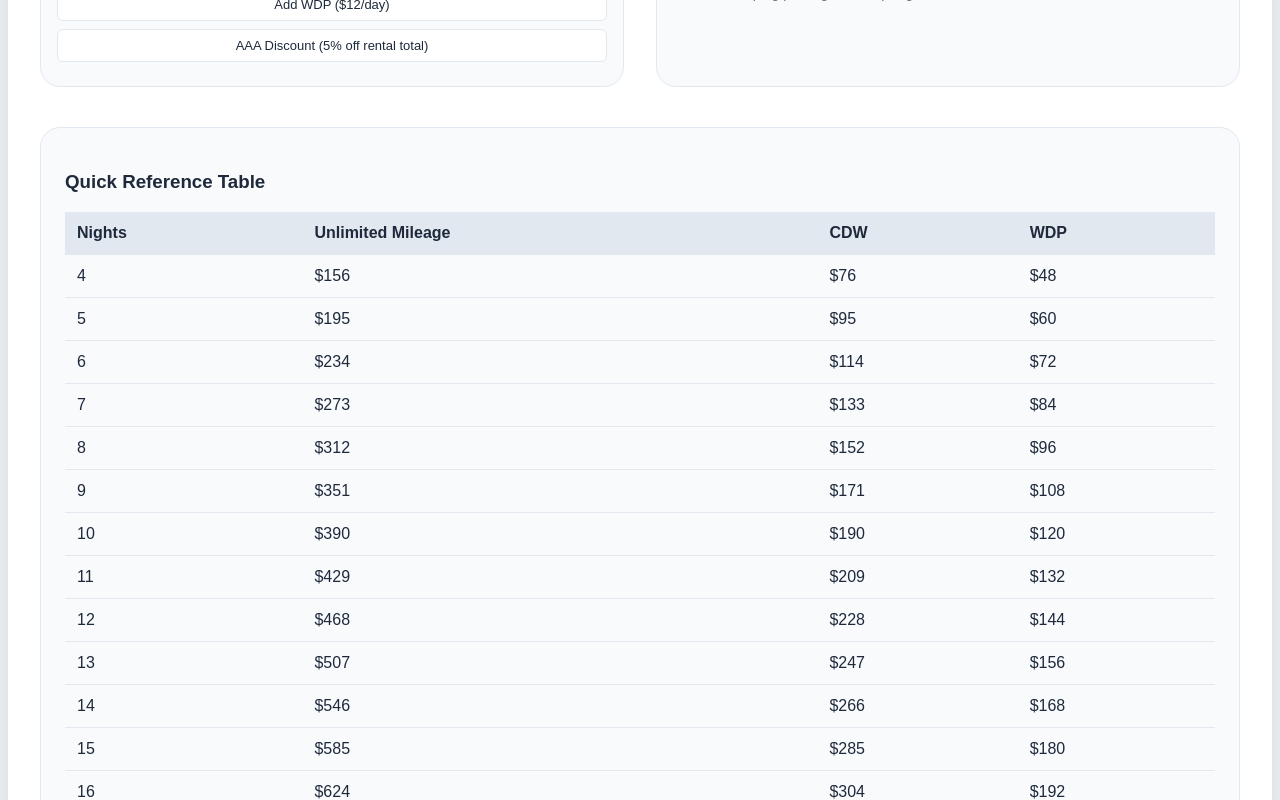
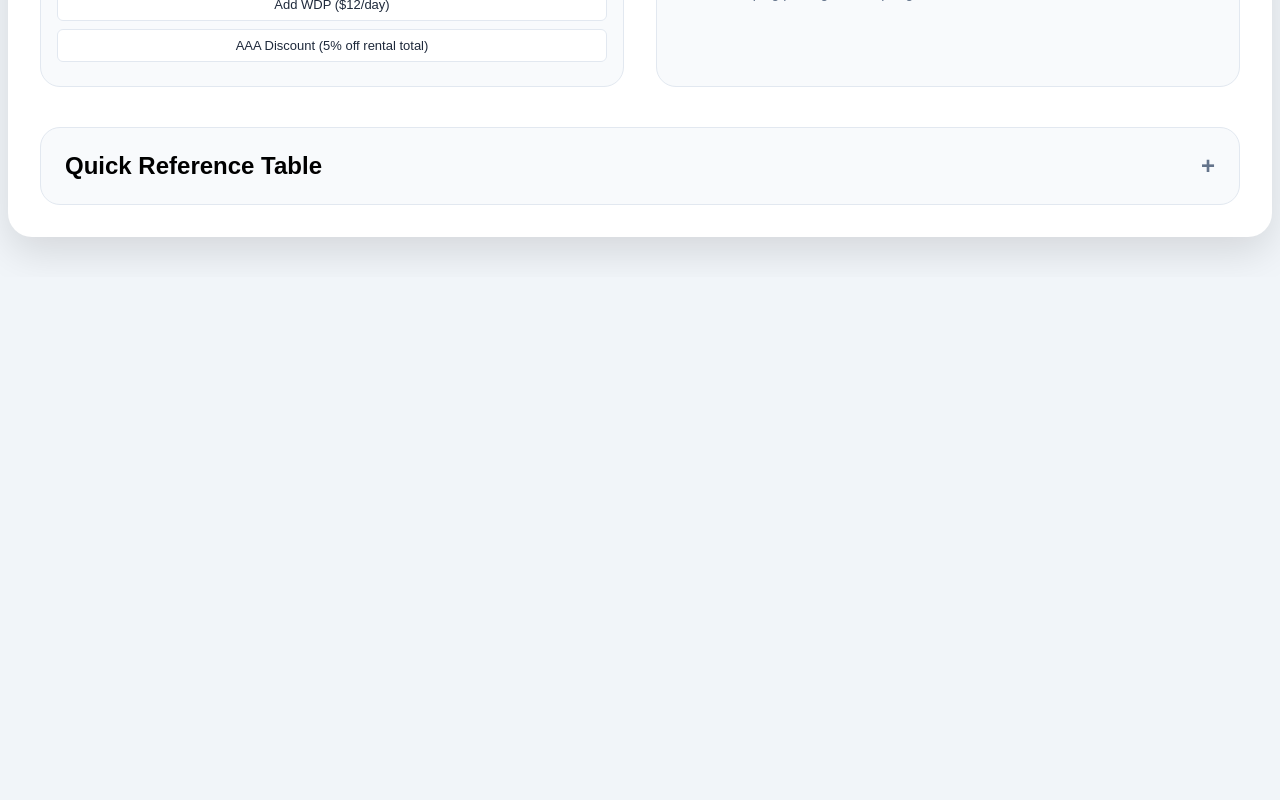
Before and after one commit to Teledawnics/alaska-rv-calculator, a React (Vite) app: page / in a window 1280 px wide. Shown: the part 920-1720 px from the top of the page. After the commit the page ends 1197 px from the top, so only its background shows below. Built offline with nearby package versions, Linux system fonts and the light colour scheme.

Commit message:
Add collapsible Quick Reference Table with toggle button and improved styling

```diff
--- a/src/App.jsx
+++ b/src/App.jsx
@@ -56,6 +56,7 @@ export default function AlaskaRVCalculator() {
   const [aaaDiscount, setAaaDiscount] = React.useState(false);
   const [milesDriven, setMilesDriven] = React.useState(700);
   const [housekeepingGuests, setHousekeepingGuests] = React.useState(0);
+  const [showReferenceTable, setShowReferenceTable] = React.useState(false);
 
   const getRateTier = () => {
     if (nights >= 21) return 'long';
@@ -364,7 +365,18 @@ export default function AlaskaRVCalculator() {
       </div>
 
       <div className="table-wrapper">
+        <button
+          onClick={() => setShowReferenceTable(!showReferenceTable)}
+          className="table-toggle"
+        >
           <h3>Quick Reference Table</h3>
+          <span className="toggle-icon">
+            {showReferenceTable ? '−' : '+'}
+          </span>
+        </button>
+
+        {showReferenceTable && (
+          <div className="table-content">
             <table>
               <thead>
                 <tr>
@@ -386,6 +398,8 @@ export default function AlaskaRVCalculator() {
               </tbody>
             </table>
           </div>
+        )}
+      </div>
     </div>
   );
 }
--- a/src/styles.css
+++ b/src/styles.css
@@ -134,28 +134,43 @@ select {
   background: #f8fafc;
   border: 1px solid #e2e8f0;
   border-radius: 20px;
-  padding: 24px;
-  overflow-x: auto;
+  overflow: hidden;
 }
 
-table {
+.table-toggle {
   width: 100%;
-  border-collapse: collapse;
+  display: flex;
+  align-items: center;
+  justify-content: space-between;
+  padding: 24px;
+  text-align: left;
+  background: none;
+  border: none;
+  cursor: pointer;
+  transition: background-color 0.2s ease;
 }
 
-th {
-  background: #e2e8f0;
-  text-align: left;
-  padding: 12px;
+.table-toggle:hover {
+  background: #f1f5f9;
 }
 
-td {
-  padding: 12px;
-  border-top: 1px solid #e2e8f0;
+.table-toggle h3 {
+  margin: 0;
+  font-size: 24px;
+  font-weight: bold;
 }
 
-tr:hover {
-  background: #f1f5f9;
+.toggle-icon {
+  font-size: 24px;
+  font-weight: bold;
+  color: #64748b;
+}
+
+.table-content {
+  padding: 24px;
+  border-top: 1px solid #e2e8f0;
+  background: #f8fafc;
+  overflow-x: auto;
 }
 
 @media (max-width: 900px) {
```
Lines whose indentation alone changed are shown as unchanged.
